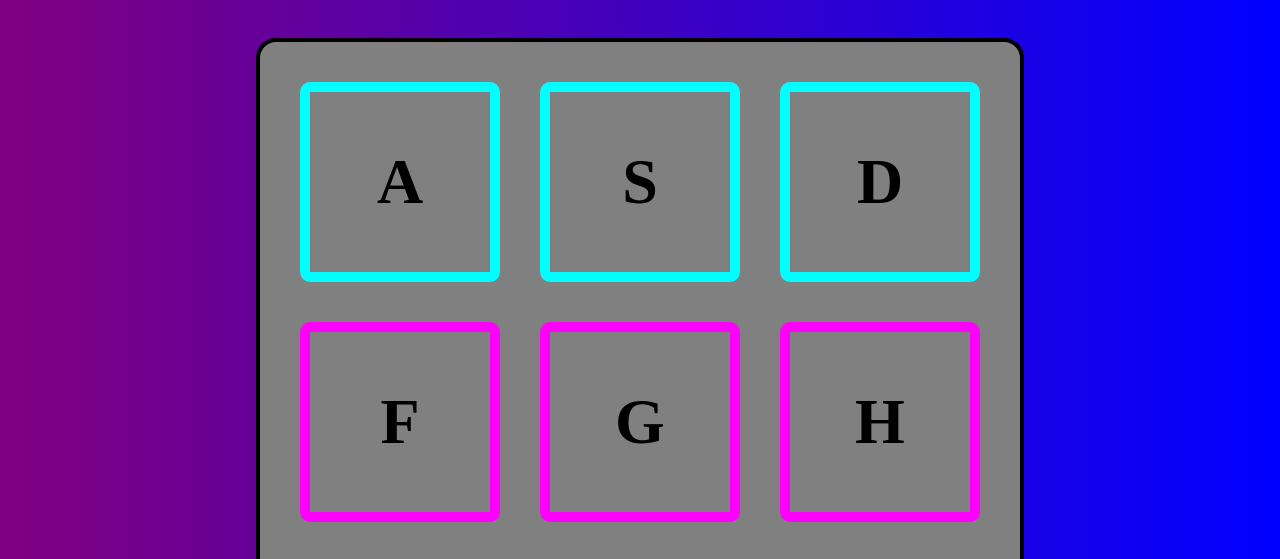
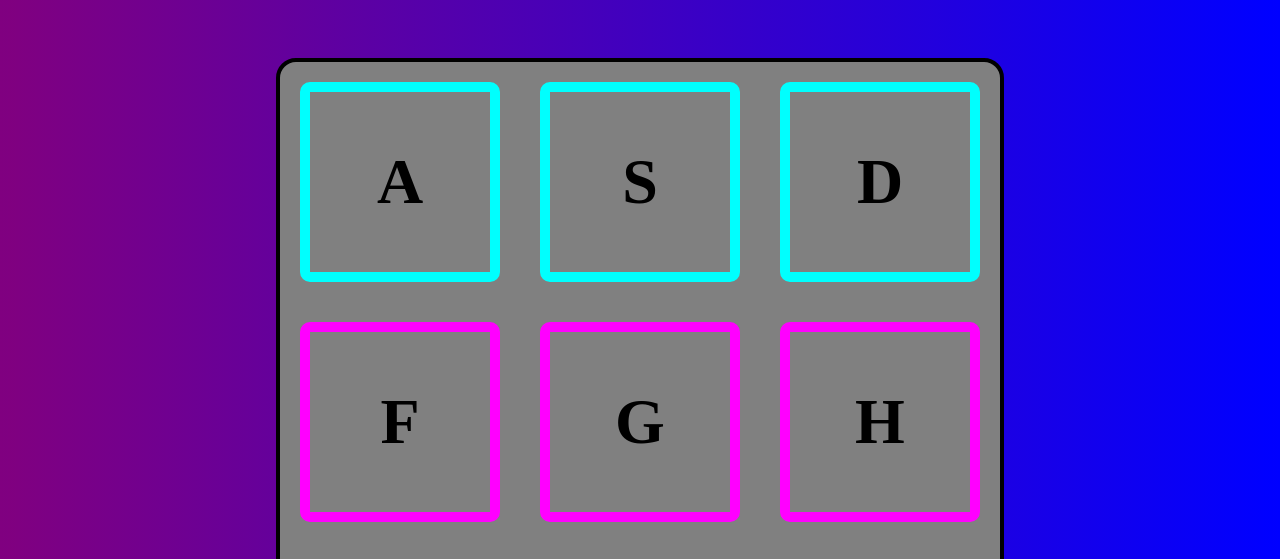
Before and after one commit to sametj/BeatBox, a plain HTML site: page index.html in a window 1280 px wide. Shown: the part 156-715 px from the top of the page. Drawn offline with Linux system fonts and the light colour scheme; a web font is replaced by a local one.

Commit message:
Commented out meta code (line 4 Html file)

```diff
--- a/index.html
+++ b/index.html
@@ -1,7 +1,7 @@
 <html lang="en">
   <head>
     <meta charset="UTF-8" />
-    <meta name="viewport" content="width=device-width, initial-scale=1.0" />
+    <!-- <meta name="viewport" content="width=device-width, initial-scale=1.0" /> -->
     <title>BeatBox</title>
     <link rel="stylesheet" href="style.css" />
   </head>
--- a/style.css
+++ b/style.css
@@ -49,8 +49,6 @@ header h1 {
 }
 
 .pad-container {
-  position: relative;
-  padding: 20px 20px 20px 20px;
   border: 4px solid black;
   border-radius: 20px;
   display: inline-grid;
```
